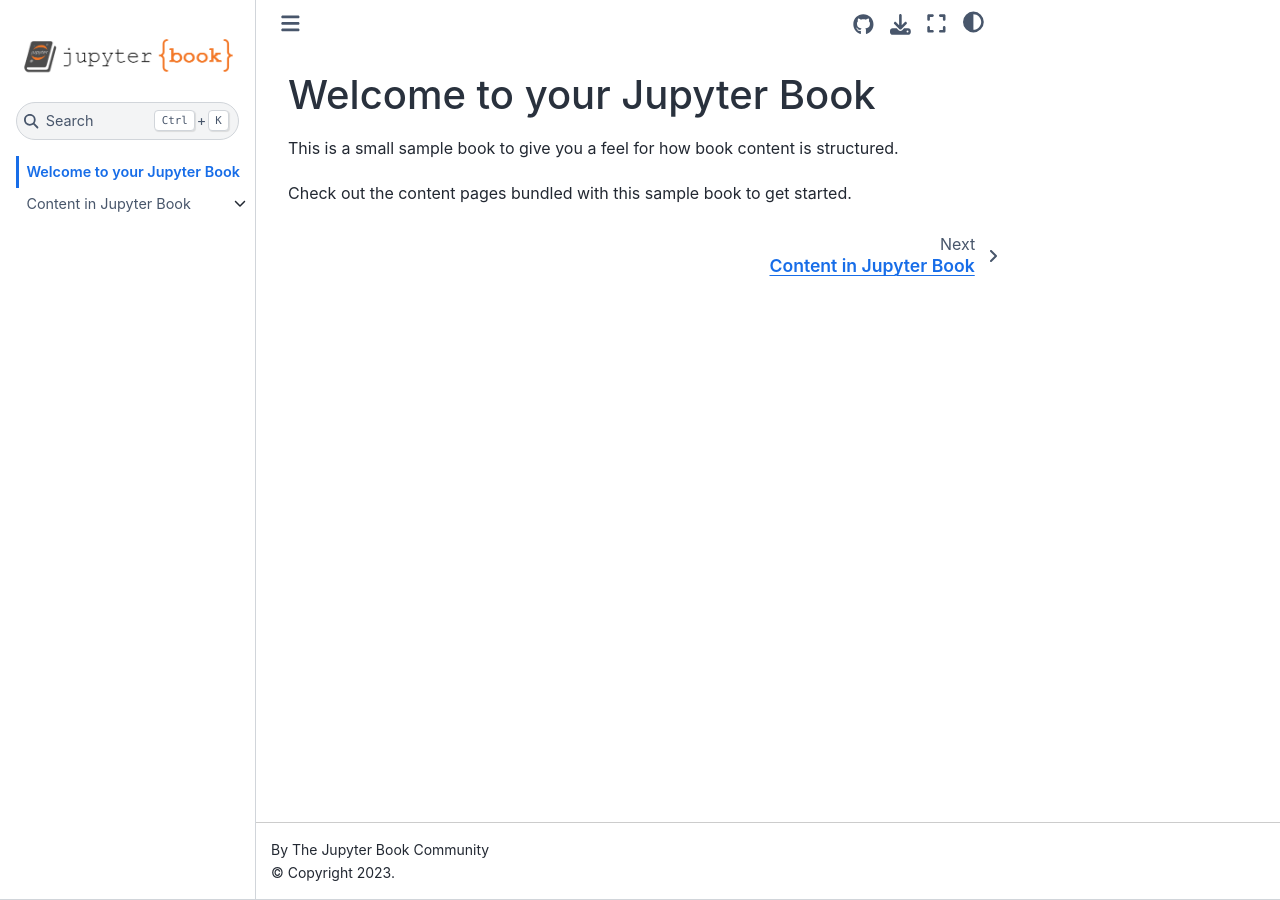
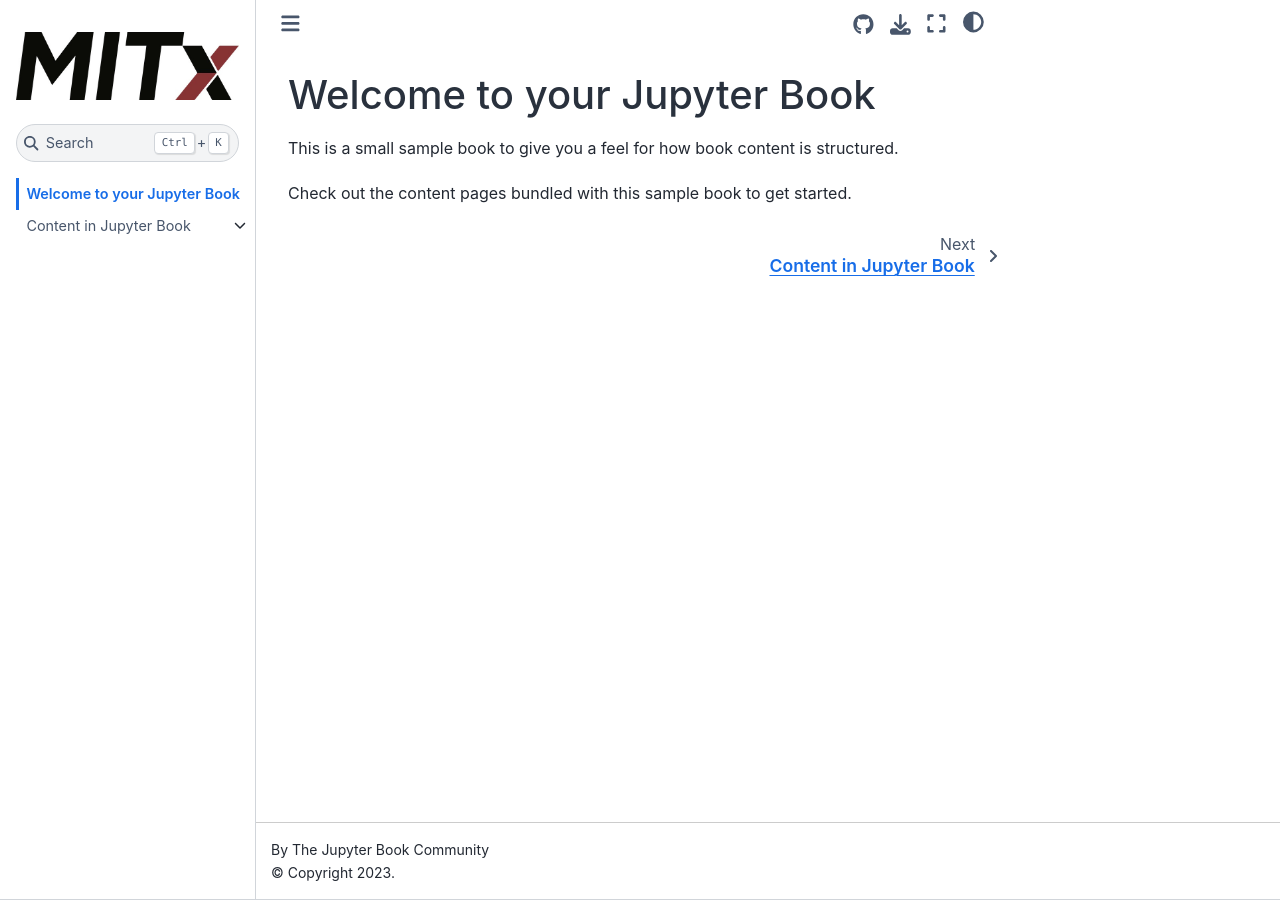
Before and after one commit to zaz/6.419-jupyterbook, a Jupyter Book: the page built from intro.md, in a window 1280 px wide. Built offline with Jupyter Book 1.0.4 settings and Sphinx 7.4.7 and the Sphinx Book theme 1.1.4, drawn with Linux system fonts in a browser that asks for light colours.

Commit message:
+ MITx logo, title

```diff
--- a/_config.yml
+++ b/_config.yml
@@ -1,9 +1,9 @@
 # Book settings
 # Learn more at https://jupyterbook.org/customize/config.html
 
-title: My sample book
+title: MIT 6.419x Reports
 author: The Jupyter Book Community
-logo: logo.png
+logo: logo.jpg
 
 # Force re-execution of notebooks on each build.
 # See https://jupyterbook.org/content/execute.html
```
Also changed, not shown: logo.jpg (added), logo.png (deleted).
